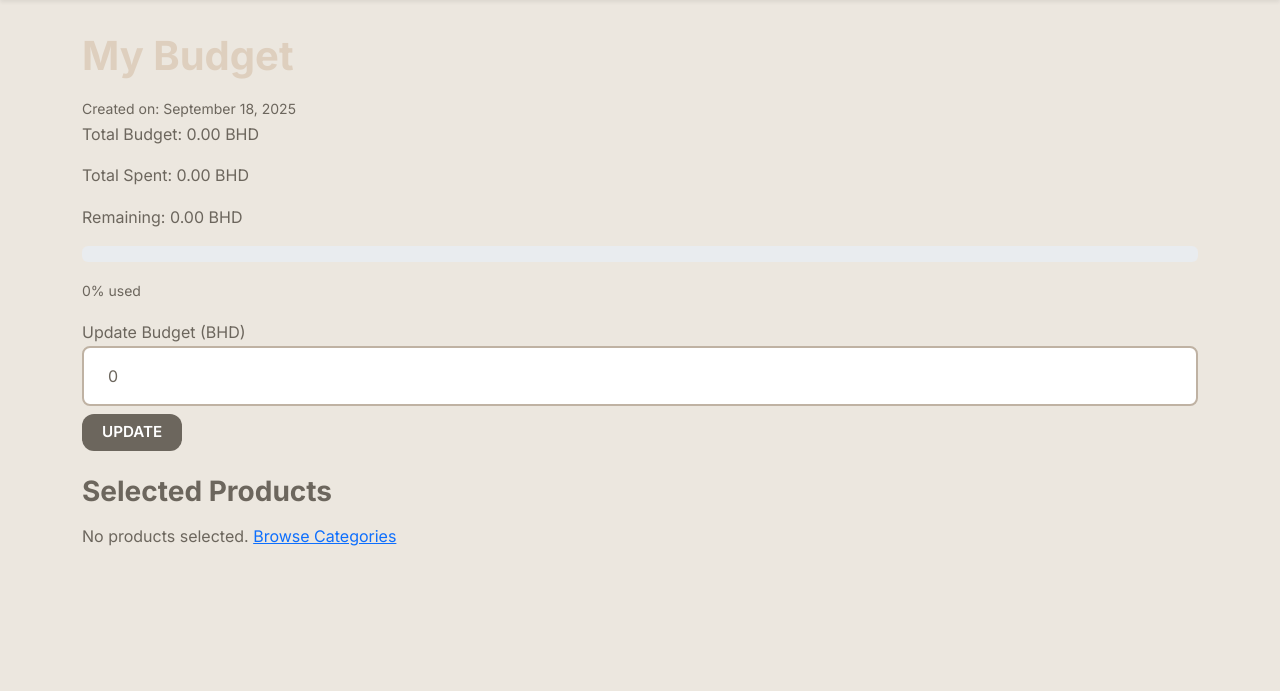
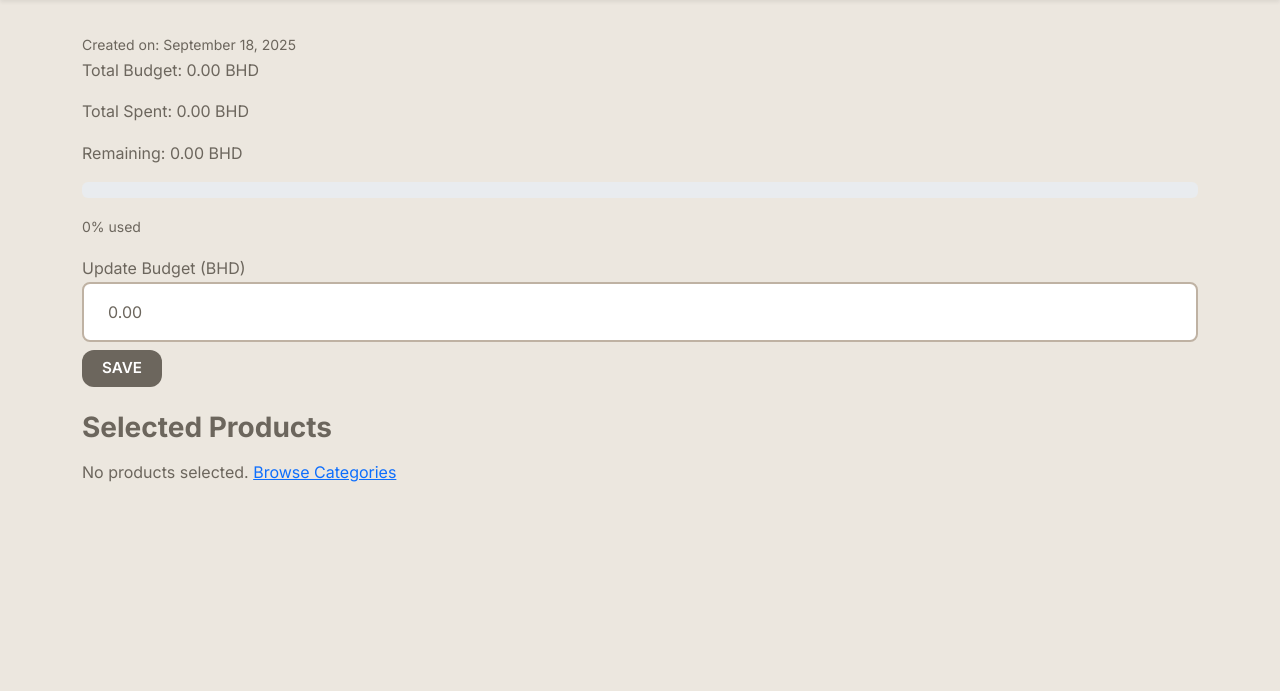
Before and after one commit to hawraayoob/BaytDesign, a Django app: page /budget/ in a window 1280 px wide. Shown: the part 68-759 px from the top of the page. Run offline with Django 5.2, Linux system fonts and the light colour scheme; a user stored in the database is signed in; data comes from the database, SQL or seed files in the repository; both versions use the stored data as it was after the commit; data that the repository does not hold is empty; some libraries are stand-ins or nearby versions.

Commit message:
adjust template budget

```diff
--- a/main_app/static/css/base.css
+++ b/main_app/static/css/base.css
@@ -59,6 +59,16 @@ body {
     padding-top: 76px;
     min-height: calc(100vh - 76px);
 }
+
+.cart-title {
+    color: #6c665d;
+}
+
+
+.reviews-title {
+    color: #6c665d;
+}
+
 
 
 h1{
--- a/main_app/templates/budget.html
+++ b/main_app/templates/budget.html
@@ -5,7 +5,7 @@
 
 {% block content %}
 <div class="container py-4">
-    <h1>My Budget</h1>
+
     {% if budget_created_at %}
         <small>Created on: {{ budget_created_at|date:"F j, Y" }}</small>
     {% endif %}
@@ -16,25 +16,98 @@
 
 
     <div class="progress mb-3">
-        <div class="progress-bar" style="width: {{ budget_percentage|default:0|floatformat:0 }}%;"></div>
+        <div class="progress-bar" style="width: {{ budget_percentage|default:0|floatformat:0 }}%;" aria-valuenow="{{ budget_percentage|default:0|floatformat:0 }}" aria-valuemin="0" aria-valuemax="100"></div>
     </div>
-    <small>{{ budget_percentage|default:0|floatformat:0 }}% used</small>
+    <small id="percentage-display">{{ budget_percentage|default:0|floatformat:0 }}% used</small>
 
 
-    <form method="post" class="mb-4 mt-3">
+    <form method="post" class="mb-4 mt-3" id="budget-form">
         {% csrf_token %}
         <label>Update Budget (BHD)</label>
-<input type="number" name="budget" value="{{ budget.total }}" min="0" step="0.01" class="form-control mb-2">
-        <button type="submit" class="btn btn-primary">Update</button>
+        <input type="number" name="budget" value="{{ budget.total|floatformat:2 }}" min="0" step="0.01" class="form-control mb-2" id="budget-input">
+        <button type="submit" class="btn btn-primary">Save</button>
     </form>
 
-
     {% if is_over_budget %}
-        <div class="alert alert-danger mb-4">
-            <strong>Warning!</strong> You are over budget! Your total spending (including cart items) exceeds your budget.
-        </div>
+    <div class="alert alert-danger mb-4" id="budget-warning">
+        <strong>Warning!</strong> You are over budget! Your total spending (including cart items) exceeds your budget.
+    </div>
+    {% else %}
+    <div class="alert alert-danger mb-4" id="budget-warning" style="display: none;">
+        <strong>Warning!</strong> You are over budget! Your total spending (including cart items) exceeds your budget.
+    </div>
     {% endif %}
 
+    <script>
+        // Get the total spent value from the server-side
+        const totalSpent = {{ total_spent|default:0 }};
+
+        // Function to calculate and update percentage
+        function updatePercentage() {
+            const budgetValue = parseFloat(document.getElementById('budget-input').value) || 0;
+            let percentage = 0;
+
+            if (budgetValue > 0) {
+                percentage = (totalSpent / budgetValue) * 100;
+                percentage = Math.min(Math.max(percentage, 0), 999); // Limit to reasonable range
+            }
+
+            // Update the percentage display
+            document.getElementById('percentage-display').innerText = Math.round(percentage) + '% used';
+
+            // Update the progress bar width
+            const progressBar = document.querySelector('.progress-bar');
+            if (progressBar) {
+                progressBar.style.width = Math.min(percentage, 100) + '%';
+                progressBar.setAttribute('aria-valuenow', Math.round(percentage));
+            }
+
+            // Show/hide warning based on budget
+            const warningElement = document.getElementById('budget-warning');
+            if (warningElement) {
+                if (totalSpent > budgetValue && budgetValue > 0) {
+                    warningElement.style.display = 'block';
+                } else {
+                    warningElement.style.display = 'none';
+                }
+            }
+
+            // Save warning state to localStorage
+            localStorage.setItem('isOverBudget', totalSpent > budgetValue && budgetValue > 0);
+        }
+
+        // Update percentage when budget input changes
+        document.getElementById('budget-input').addEventListener('input', updatePercentage);
+
+        // Store budget value and warning state after form submission
+        document.getElementById('budget-form').addEventListener('submit', function(e) {
+            const budgetValue = document.getElementById('budget-input').value;
+            localStorage.setItem('currentBudget', budgetValue);
+            localStorage.setItem('isOverBudget', totalSpent > parseFloat(budgetValue) && parseFloat(budgetValue) > 0);
+            // We'll let the form submit normally to update the server-side values
+        });
+
+        // On page load
+        window.addEventListener('load', function() {
+            // Restore budget value if available
+            const savedBudget = localStorage.getItem('currentBudget');
+            if (savedBudget) {
+                document.getElementById('budget-input').value = savedBudget;
+                // Update percentage with the restored budget value
+                updatePercentage();
+
+                // Calculate if over budget based on current values, not stored state
+                const budgetValue = parseFloat(savedBudget) || 0;
+                const isActuallyOverBudget = totalSpent > budgetValue && budgetValue > 0;
+
+                // Update warning message based on actual calculation
+                const warningElement = document.getElementById('budget-warning');
+                if (warningElement) {
+                    warningElement.style.display = isActuallyOverBudget ? 'block' : 'none';
+                }
+            }
+        });
+    </script>
 
     <h3>Selected Products</h3>
     {% if selected_products %}
--- a/main_app/templates/cart.html
+++ b/main_app/templates/cart.html
@@ -5,7 +5,7 @@
 
 {% block content %}
 <div class="container py-4">
-    <h1>My Cart</h1>
+<h1 class="cart-title">My Cart</h1>
 
     {% if cart_items %}
         <ul class="list-group mb-3">
--- a/main_app/templates/product_reviews.html
+++ b/main_app/templates/product_reviews.html
@@ -24,7 +24,7 @@
     </nav>
 
     <div class="d-flex justify-content-between align-items-center mb-4">
-        <h1>Reviews for {{ product.name }}</h1>
+  <h1 class="reviews-title">Reviews for {{ product.name }}</h1>
         <a href="{% url 'add_review' product.id %}" class="btn btn-primary">Write a Review</a>
     </div>
 
--- a/main_app/views.py
+++ b/main_app/views.py
@@ -141,10 +141,12 @@ def budget_view(request):
 
     # First check if the user has a budget with valid decimal values
     try:
-        # Try to directly create a new budget if one doesn't exist
+        # Always get the latest budget from the database
         budget = Budget.objects.filter(user=request.user).first()
         if not budget:
+            # Create a new budget if one doesn't exist
             budget = Budget.objects.create(user=request.user, total=Decimal('0'))
+            budget.save()
         # Verify the decimal value is valid
         Decimal(str(budget.total))
     except (InvalidOperation, ValueError):
@@ -154,6 +156,7 @@ def budget_view(request):
             budget.save()
         else:
             budget = Budget.objects.create(user=request.user, total=Decimal('0'))
+            budget.save()
 
     # Handle budget update from form
     if request.method == "POST":
@@ -164,11 +167,14 @@ def budget_view(request):
                 new_budget_decimal = Decimal(new_budget.strip())
                 budget.total = new_budget_decimal
                 budget.save()
-                messages.success(request, "Budget updated successfully.")
+                # Force a database commit to ensure persistence
+                from django.db import transaction
+                transaction.commit()
+                messages.success(request, "Budget updated successfully!")
                 # Don't redirect - render the page with updated values
             except (InvalidOperation, ValueError) as e:
                 # Handle invalid input
-                messages.error(request, f"Invalid budget amount. Please enter a valid number. Error: {str(e)}")
+                messages.error(request, f"Invalid budget amount. Please enter a valid number.")
                 # Don't redirect - render the page with error message
 
     selected_products = SelectedProduct.objects.filter(budget=budget, user=request.user)
@@ -208,7 +214,11 @@ def budget_view(request):
         remaining_budget = Decimal('0')
 
     try:
-        budget_percentage = (total_spent / budget.total * Decimal('100')) if budget.total > 0 else Decimal('0')
+        if budget.total > 0:
+            budget_percentage = (total_spent / budget.total * Decimal('100'))
+            # Don't limit the percentage to 100 to show accurate over-budget status
+        else:
+            budget_percentage = Decimal('0')
     except (InvalidOperation, TypeError, ZeroDivisionError):
         budget_percentage = Decimal('0')
 
```
Also changed, not shown: main_app/templates/edit_review.html (added, +46 -0 lines), db.sqlite3.
